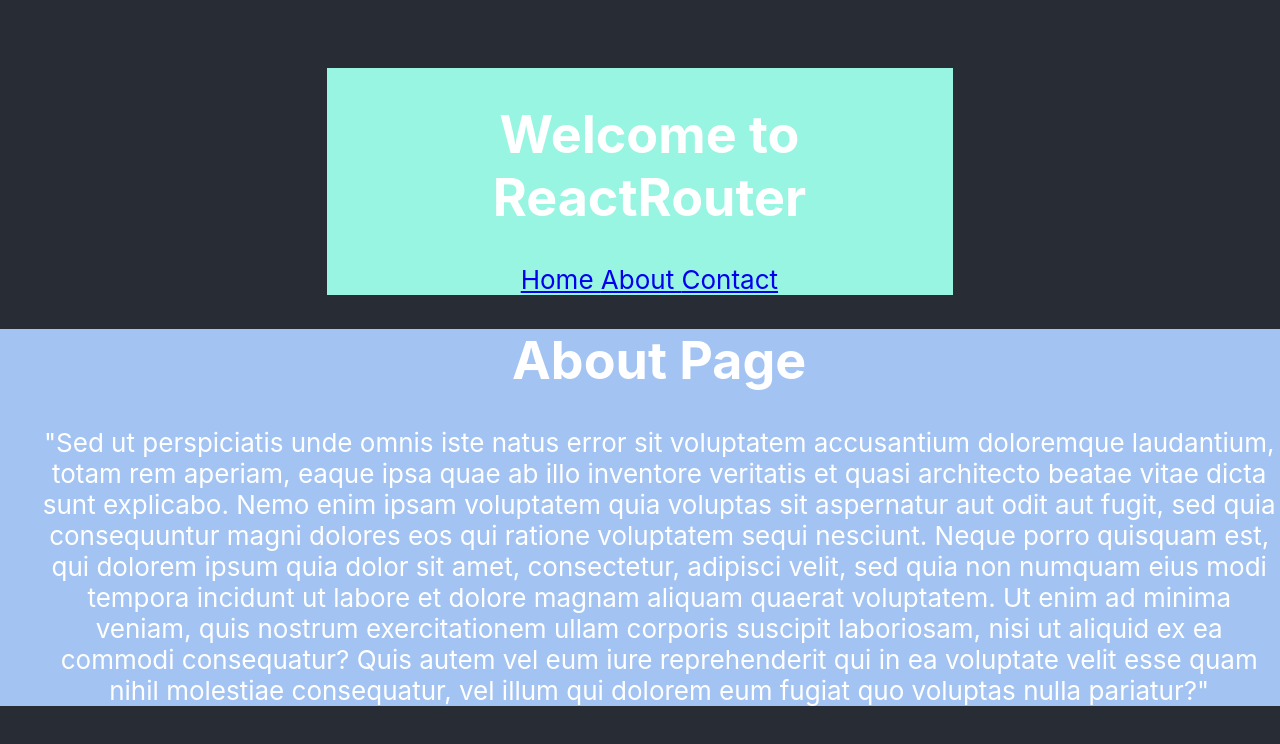
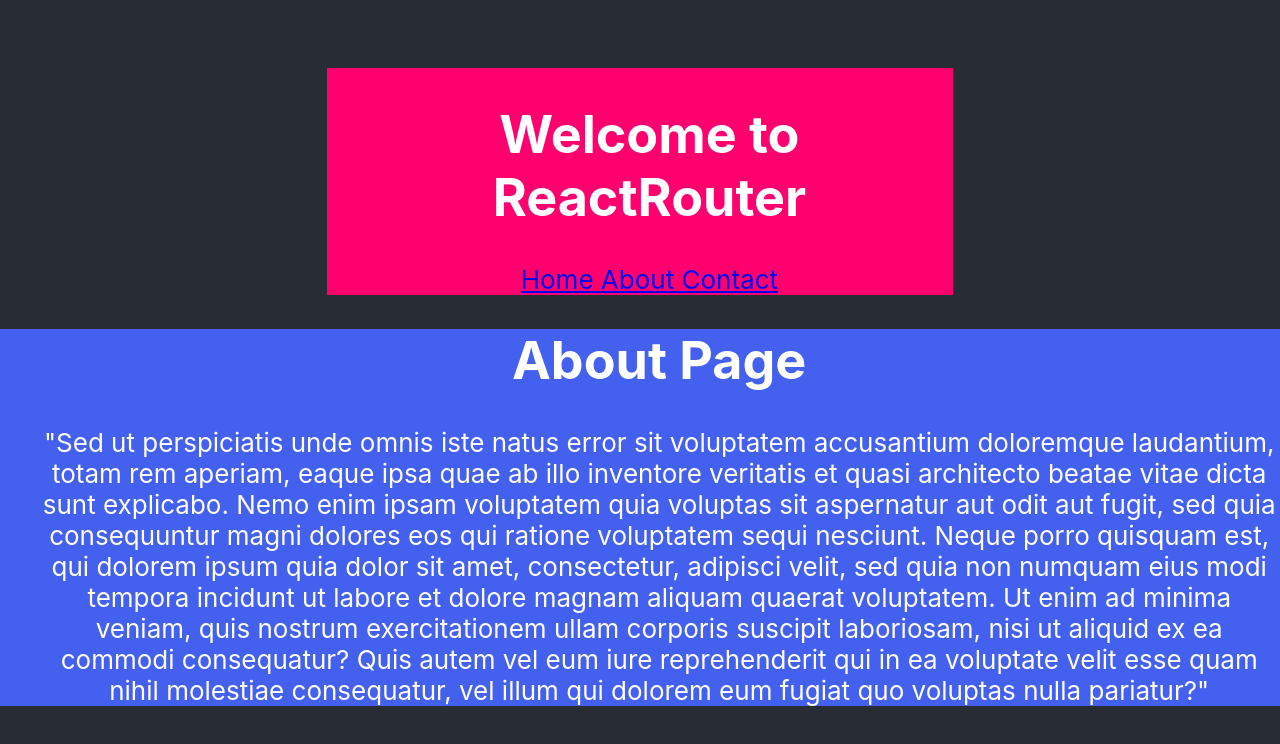
Before and after one commit to luespinal03/react-router-intro, a React (Create React App) app: page /about in a window 1280 px wide. Shown: the top 744 px of the page. Built offline with nearby package versions, Linux system fonts and the light colour scheme.

Commit message:
Changed some colors around

```diff
--- a/src/index.css
+++ b/src/index.css
@@ -13,7 +13,7 @@ code {
 }
 
 .NavBar {
-  background-color: #98f5e1;
+  background-color: #ff006e;
 }
 
 .navBarH1 {
@@ -25,7 +25,7 @@ code {
 }
 
 .homePage {
-  background-color: #b9fbc0;
+  background-color: #8338ec;
 }
 
 .homeH1 {
@@ -37,7 +37,7 @@ code {
 }
 
 .aboutPage {
-  background-color: #a3c4f3;
+  background-color: #4361ee;
 }
 
 .aboutH1 {
@@ -49,7 +49,7 @@ code {
 }
 
 .contactPage {
-  background-color: #cfbaf0;
+  background-color: #ffbd00;
 }
 
 .contactItems {
```
